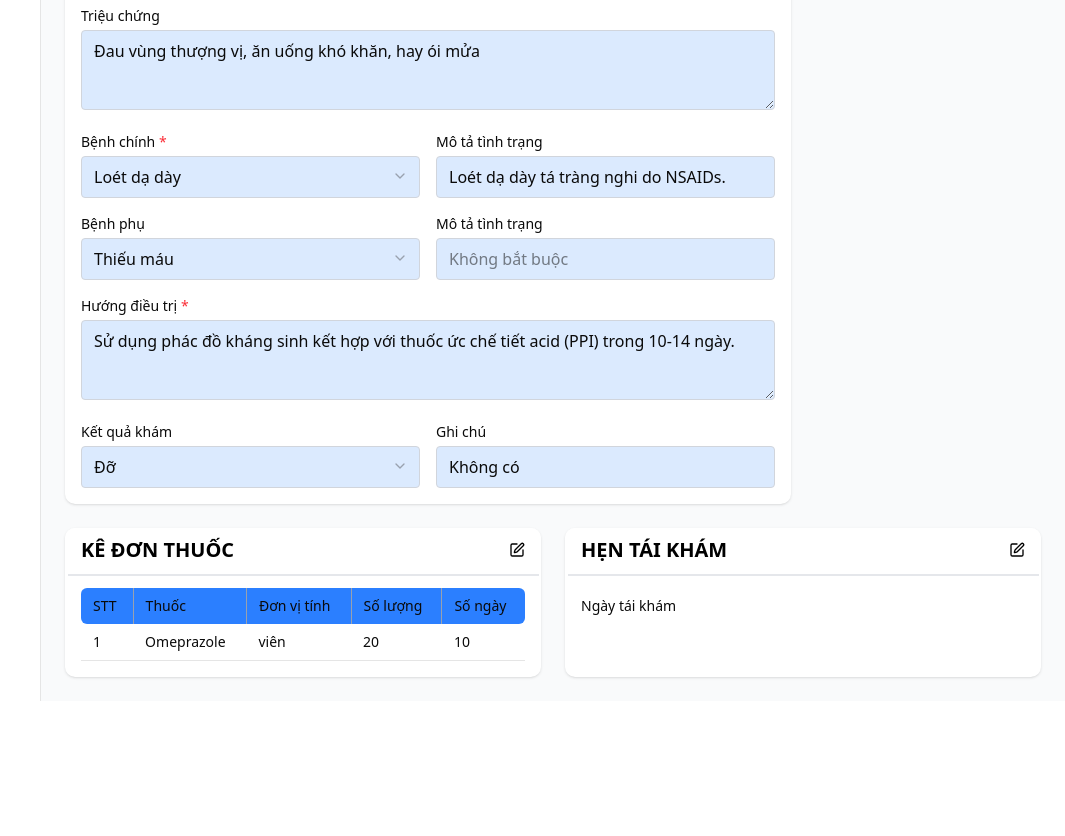
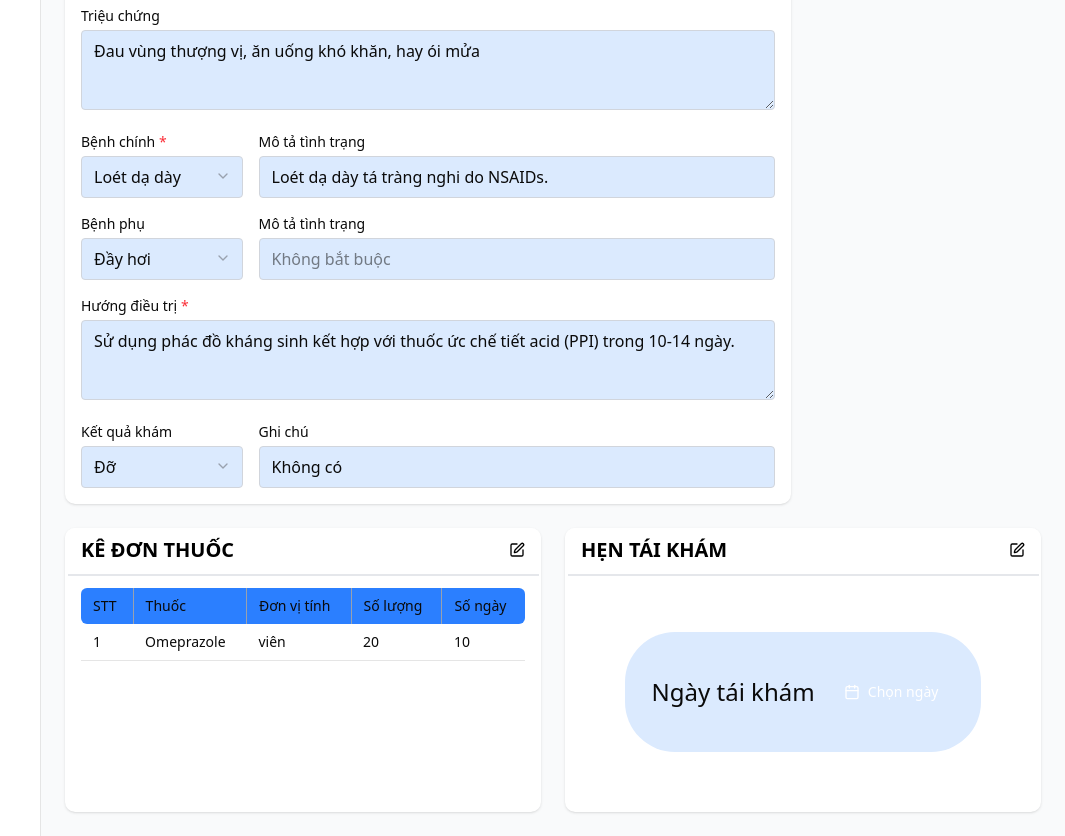
Before and after one commit to Jiro461/Dentist, a React (Vite) app: page /medical-record in a window 1280 px wide. Shown: the part 680-1516 px from the top of the page, without its empty margins (215-1280 px from the left). Before the commit the page ends 1381 px from the top, so only its background shows below. Built offline with nearby package versions, Linux system fonts and the light colour scheme; the HTML template or start-up script is replaced by a standard one.

Commit message:
t xong r tu oi

```diff
--- a/src/Appointment.tsx
+++ b/src/Appointment.tsx
@@ -1,6 +1,6 @@
 "use client"
 
-import { useState } from "react"
+import { useEffect, useState } from "react"
 import { ChevronLeft, ChevronRight } from "lucide-react"
 import { useNavigate } from "react-router-dom"
 
@@ -31,6 +31,21 @@ const Appointment = () => {
     "Tháng 11",
     "Tháng 12",
   ]
+
+  useEffect(() => {
+    // Load appointment data from localStorage if available
+    const storedData = localStorage.getItem("appointmentData")
+    if (storedData) {
+      const appointmentData = JSON.parse(storedData)
+      setSelectedDate(appointmentData.date || "06/05/2025")
+      setSelectedTime(appointmentData.time || "10:00 AM")
+      setSelectedDay(parseInt(appointmentData.date.split("/")[0], 10))
+      setSelectedHour(appointmentData.time.split(":")[0])
+      setSelectedMinute(appointmentData.time.split(":")[1].split(" ")[0])
+      setSelectedPeriod(appointmentData.time.split(" ")[1])
+    }
+  },[])
+
 
   const daysInMonth = new Date(currentYear, currentMonth + 1, 0).getDate()
   const firstDayOfMonth = new Date(currentYear, currentMonth, 1).getDay()
--- a/src/MedicalResult.tsx
+++ b/src/MedicalResult.tsx
@@ -193,7 +193,7 @@ const MedicalRecord = () => {
         <button className="flex items-center gap-1 text-gray-600 hover:text-gray-800">
           <span>🖨️</span> In
         </button>
-        <button className="flex items-center gap-1 text-gray-600 hover:text-gray-800">
+        <button onClick={() => navigate('/')} className="flex items-center gap-1 text-gray-600 hover:text-gray-800">
           <span>✕</span> Đóng
         </button>
       </div>
@@ -308,19 +308,31 @@ const MedicalRecord = () => {
                 />
               </div>
 
-              <div className="grid grid-cols-2 gap-4">
-                <div>
+              <div className="grid grid-cols-4 gap-4">
+                <div className='col-span-1'>
                   <label className="block text-sm font-medium mb-1">
                     Bệnh chính <span className="text-red-500">*</span>
                   </label>
                   <div className="relative">
                     <select className="w-full border border-gray-300 rounded px-3 py-2 appearance-none bg-blue-100">
-                      <option>Loét dạ dày</option>
+                    <option>Loét dạ dày</option>
+                    <option>Viêm dạ dày</option>
+                    <option>Trào ngược dạ dày thực quản</option>
+                    <option>Hội chứng ruột kích thích</option>
+                    <option>Viêm đại tràng</option>
+                    <option>Táo bón</option>
+                    <option>Tiêu chảy cấp</option>
+                    <option>Viêm gan B</option>
+                    <option>Viêm gan C</option>
+                    <option>Sỏi mật</option>
+                    <option>Suy gan</option>
+                    <option>Suy thận mạn</option>
+                    <option>Tiểu đường type 2</option>
                     </select>
                     <ChevronDown className="absolute right-3 top-3 h-4 w-4 text-gray-400" />
                   </div>
                 </div>
-                <div>
+                <div className='col-span-3'>
                   <label className="block text-sm font-medium mb-1">Mô tả tình trạng</label>
                   <input
                     className="w-full border border-gray-300 rounded px-3 py-2 bg-blue-100"
@@ -329,17 +341,35 @@ const MedicalRecord = () => {
                 </div>
               </div>
 
-              <div className="grid grid-cols-2 gap-4">
-                <div>
+              <div className="grid grid-cols-4 gap-4">
+                <div className='col-span-1'>
                   <label className="block text-sm font-medium mb-1">Bệnh phụ</label>
                   <div className="relative">
                     <select className="w-full border border-gray-300 rounded px-3 py-2 appearance-none bg-blue-100">
-                      <option>Thiếu máu</option>
+                        <option>Đầy hơi</option>
+                        <option>Ợ chua</option>
+                        <option>Khó tiêu</option>
+                        <option>Buồn nôn</option>
+                        <option>Chướng bụng</option>
+                        <option>Mệt mỏi</option>
+                        <option>Chán ăn</option>
+                        <option>Đau đầu</option>
+                        <option>Chóng mặt</option>
+                        <option>Mất ngủ</option>
+                        <option>Đau dạ dày nhẹ</option>
+                        <option>Viêm họng</option>
+                        <option>Ho khan</option>
+                        <option>Ngạt mũi</option>
+                        <option>Khó thở nhẹ</option>
+                        <option>Huyết áp thấp</option>
+                        <option>Da xanh xao</option>
+                        <option>Hạ đường huyết</option>
+
                     </select>
                     <ChevronDown className="absolute right-3 top-3 h-4 w-4 text-gray-400" />
                   </div>
                 </div>
-                <div>
+                <div className='col-span-3'>
                   <label className="block text-sm font-medium mb-1">Mô tả tình trạng</label>
                   <input
                     className="w-full border border-gray-300 rounded px-3 py-2 bg-blue-100"
@@ -361,17 +391,20 @@ const MedicalRecord = () => {
                 />
               </div>
 
-              <div className="grid grid-cols-2 gap-4">
-                <div>
+              <div className="grid grid-cols-4 gap-4">
+                <div className='col-span-1'>
                   <label className="block text-sm font-medium mb-1">Kết quả khám</label>
                   <div className="relative">
                     <select className="w-full border border-gray-300 rounded px-3 py-2 appearance-none bg-blue-100">
-                      <option>Đỡ</option>
+                        <option>Đỡ</option>
+                        <option>Không đỡ</option>
+                        <option>Không rõ</option>
+                        <option>Tệ hơn</option>
                     </select>
                     <ChevronDown className="absolute right-3 top-3 h-4 w-4 text-gray-400" />
                   </div>
                 </div>
-                <div>
+                <div className='col-span-3'>
                   <label className="block text-sm font-medium mb-1">Ghi chú</label>
                   <input
                     className="w-full border border-gray-300 rounded px-3 py-2 bg-blue-100"
@@ -439,11 +472,11 @@ const MedicalRecord = () => {
               <h2 className={`font-semibold ${underline}`}>XỬ TRÍ</h2>
             </div>
             <div className="p-4 space-y-2">
-              <button className="text-blue-600 hover:text-blue-800 underline text-sm" onClick={handlePrescriptionClick}>
+              <button className="text-blue-600 hover:text-blue-800 text-sm font-semibold" onClick={handlePrescriptionClick}>
                 Kê đơn thuốc
               </button>
               <br />
-              <button className="text-blue-600 hover:text-blue-800 underline text-sm" onClick={handleAppointmentClick}>
+              <button className="text-blue-600 hover:text-blue-800 text-sm font-semibold" onClick={handleAppointmentClick}>
                 Hẹn tái khám
               </button>
             </div>
@@ -503,13 +536,13 @@ const MedicalRecord = () => {
               <Edit className="h-4 w-4" />
             </button>
           </div>
-          <div className="p-4">
-            <div className="flex items-center justify-between">
-              <span className="text-sm font-medium">Ngày tái khám</span>
+          <div className="p-15">
+            <div className="flex items-center justify-around h-30 bg-blue-100 rounded-[50px] p-5">
+              <span className="text-2xl font-medium">Ngày tái khám</span>
               {appointmentData ? (
                 <div className="text-right">
-                  <div className="text-sm font-medium">{appointmentData.date}</div>
-                  <div className="text-xs text-gray-500">{appointmentData.time}</div>
+                  <div className="text-xl font-medium">{appointmentData.date}</div>
+                  <div className="text-sm text-gray-500">{appointmentData.time}</div>
                 </div>
               ) : (
                 <button
```
